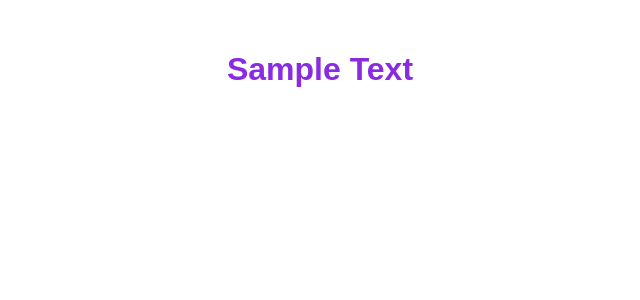
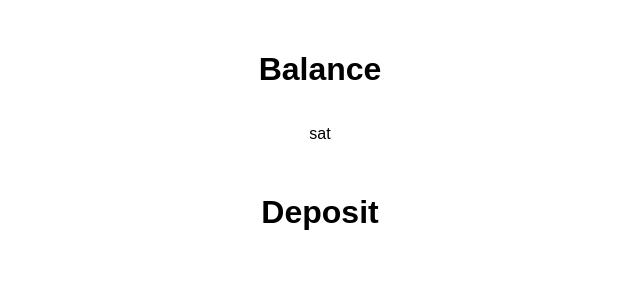
Before and after one commit to gitbitbounties/ui, a React (Create React App) app in the folder src/main/webapp/: page / in a window 1280 px wide. Shown: the top 300 px of the page, without its empty margins (320-960 px from the left). Built offline with nearby package versions, Linux system fonts and the light colour scheme.

Commit message:
small necessary changes

```diff
--- a/src/main/webapp/src/App.css
+++ b/src/main/webapp/src/App.css
@@ -11,7 +11,7 @@ canvas {
 }
 
 h1 {
-    color: blueviolet;
+    color: #000000;
     padding-top: 30px;
     padding-bottom: 15px;
     font-size: xx-large;
--- a/src/main/webapp/src/App.js
+++ b/src/main/webapp/src/App.js
@@ -1,14 +1,15 @@
 import React, {Component} from 'react';
 import './App.css';
 import MainContainer from './MainContainer';
+import UserBounties from './UserBounties'
 
 class App extends Component {
     render() {
         return (
-            <div className="MainContainer">
-            <MainContainer/>
+            <div className="UserBounties">
+                <UserBounties />
             </div>
-    );
+        );
     }
 }
 
--- /dev/null
+++ b/src/main/webapp/src/UserBounties.js
@@ -0,0 +1,44 @@
+import React, {Component} from 'react';
+
+class UserBounties extends Component {
+    constructor(props) {
+        super(props);
+        this.state = {
+            user: "",
+            balance: "",
+            activeBounties: "",
+            completedBounties: ""
+        }
+    }
+
+    /*
+    // update start to the value returned by the Select component
+    handleUpdateStart = (newStart) => {
+        this.setState({start: newStart})
+    };
+
+    // Update end to the value returned by the Select component
+    handleUpdateEnd = (newEnd) => {
+        this.setState({end: newEnd})
+    };
+    */
+
+    /*
+    // if clear is clicked, resets edges so it can be cleared
+    handleClear = () => {
+        this.setState({start: "", end: ""});
+    };
+    */
+
+    render() {
+        return (
+            <div className="center-text">
+                <h1> Balance </h1>
+                <p> {this.state.balance} sat </p>
+                <h1> Deposit </h1>
+            </div>
+        );
+    }
+}
+
+export default UserBounties;
```
Also changed, not shown: src/main/webapp/src/Balance.js (added).
